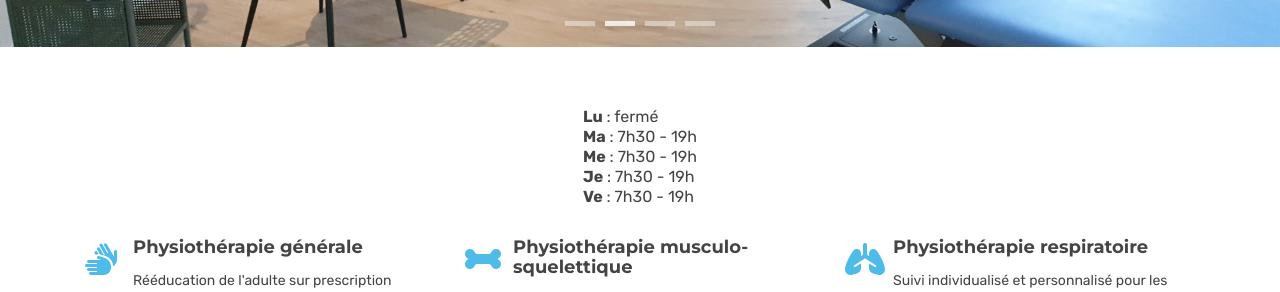
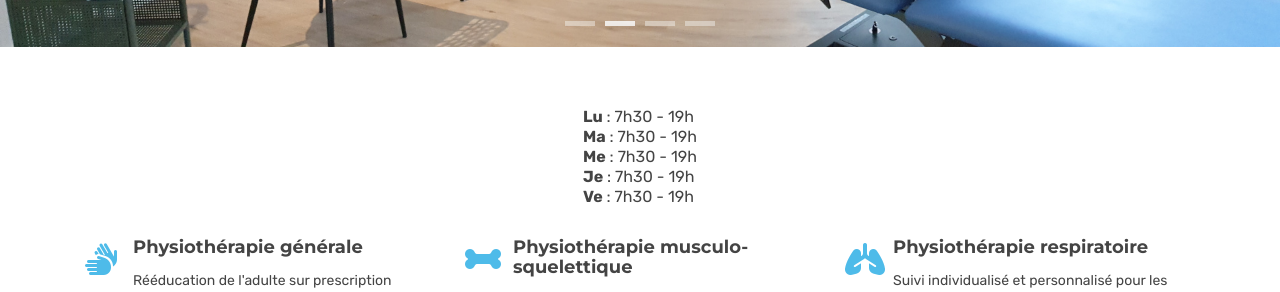
Before and after one commit to aureliegeiser/aureliegeiser.github.io, a Jekyll site: the page built from index.html, in a window 1280 px wide. Shown: the part 655-947 px from the top of the page. Built offline with Jekyll 4.4.1, drawn with Linux system fonts in a browser that asks for light colours.

Commit message:
No longer closed on Monday

```diff
--- a/index.html
+++ b/index.html
@@ -54,7 +54,7 @@ title: Le Cab' des Pavés
     <!-- SERVICES -->
     <div style="display:flex;justify-content:center;margin-bottom:16px">
       <div style="text-align:left; font-size:16px;">
-        <div><b>Lu</b> : fermé</div>
+        <div><b>Lu</b> : 7h30 - 19h</div>
         <div><b>Ma</b> : 7h30 - 19h</div>
         <div><b>Me</b> : 7h30 - 19h</div>
         <div><b>Je</b> : 7h30 - 19h</div>
```
